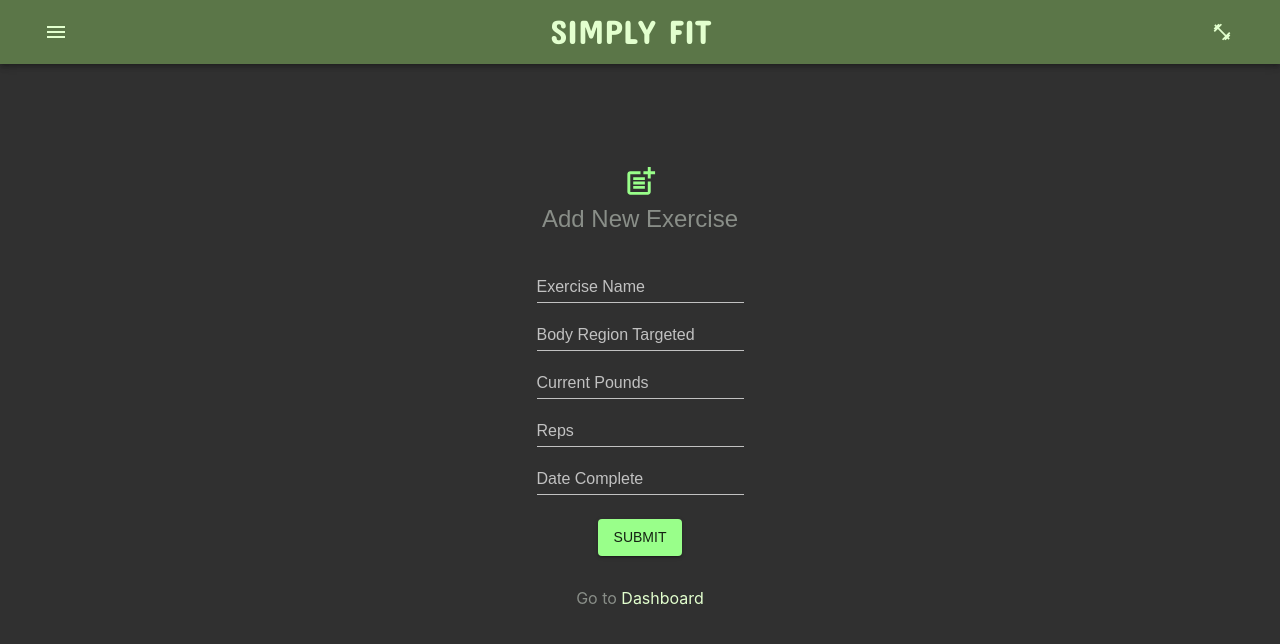
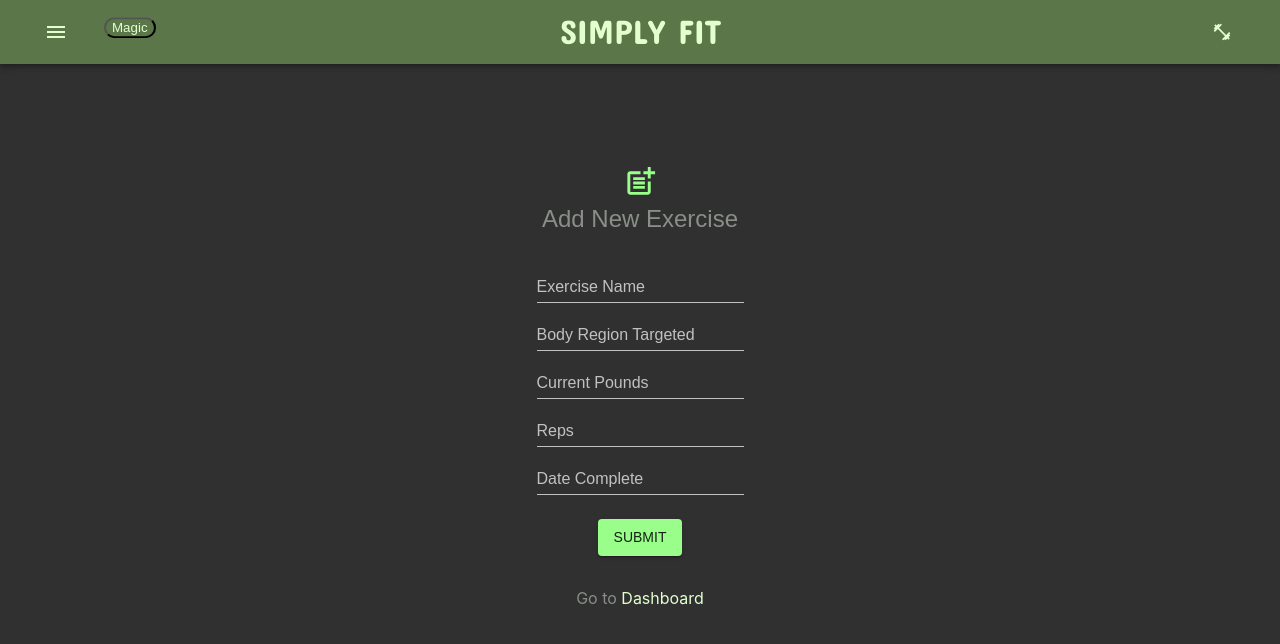
Before and after one commit to bw-wlj-2/Frontend, a React (Create React App) app in the folder my-app/: page /addexercise in a window 1280 px wide. Shown: the top 644 px of the page. Built offline with nearby package versions, Linux system fonts and the light colour scheme; a web font is replaced by a local one.

Commit message:
last update with toggled button

```diff
--- a/my-app/src/components/Dashboard.js
+++ b/my-app/src/components/Dashboard.js
@@ -15,7 +15,7 @@ import AxiosWithAuth from "../utils/AxiosWithAuth";
 import ExCard from "./ExCard";
 import CopyRight from "./CopyRight";
 import workoutImage from "../images/workingOut.svg";
-import { changeText } from '../reducers/useDarkMode';
+import { changeText } from '../reducers/useAnimation';
 import './styles.css'
 
 const useStyles = makeStyles(theme => ({
--- a/my-app/src/components/NavBar.js
+++ b/my-app/src/components/NavBar.js
@@ -12,7 +12,7 @@ import FitnessCenterIcon from "@material-ui/icons/FitnessCenter";
 import { Link } from "react-router-dom";
 import MenuIcon from "@material-ui/icons/Menu";
 import './styles.css';
-// import { useDarkMode } from '../reducers/useDarkMode';
+import { useAnimation } from '../reducers/useAnimation';
 
 const useStyles = makeStyles(theme => ({
   appBar: {
@@ -33,8 +33,8 @@ const useStyles = makeStyles(theme => ({
     margin: "auto",
     marginRight: "1.5%",
     fontFamily: "Concert One, cursive",
-    // position: 'relative',
-    // right: '1.3rem'
+    position: 'relative',
+    right: '1rem'
   },
   menuIcon: {
     position: "absolute",
@@ -72,6 +72,12 @@ const NavBar = () => {
   //   e.preventDefault();
   //   setDarkMode(!darkMode);
   // };
+
+  const [colorChange, setColorChange] = useAnimation(false);
+  const toggleMode = e => {
+    e.preventDefault();
+    setColorChange(!colorChange);
+  };
 
   return (
     <div>
@@ -125,10 +131,10 @@ const NavBar = () => {
               </MenuItem>
             </Link>
           </Menu>
-          {/* <button id='magic'
-            onClick={toggleMode} className={darkMode ? 'toggle toggled' : 'toggle'}
-          >Magic</button> */}
-          <Typography variant="h4" className={classes.title}>
+          <button id='magic'
+            onClick={toggleMode} className={colorChange ? 'toggle toggled' : 'toggle'}
+          >Magic</button>
+          <Typography variant="h4" className={classes.title} id='magicTitle'>
             SIMPLY FIT
           </Typography>
           <FitnessCenterIcon className={classes.icon} fontSize="small" />
--- a/my-app/src/components/styles.css
+++ b/my-app/src/components/styles.css
@@ -21,3 +21,17 @@
   0% { transform: translateY(0); }
   100% { transform: translateY(-.3rem); }
 }
+
+.color-change {
+  animation: color-change 3.5s infinite alternate;
+}
+
+@keyframes color-change {
+  0% { color: #e2ffce; }
+  20% { color: rgb(255, 75, 75); }
+  35% { color: rgb(255, 207, 75); }
+  50% { color: rgb(79, 79, 255); }
+  65% { color: rgb(126, 255, 75); }
+  80% { color: rgb(159, 0, 190); }
+  100% { color: #5b7648; }
+}
--- /dev/null
+++ b/my-app/src/reducers/useAnimation.js
@@ -0,0 +1,52 @@
+import { useLocalStorage } from './useLocalStorage';
+import { useEffect } from 'react';
+
+export function useAnimation() {
+  const [value, setValue] = useLocalStorage('name');
+
+  // useEffect(() => {
+  //   const body = document.querySelector(`body`);
+  //   const firstDiv = body.querySelector(`#dark`);
+  //   // console.log(firstDiv)
+  //   if (value) {
+  //     return firstDiv.classList.add(`dark-mode`)
+  //   } else {
+  //     return firstDiv.classList.remove(`dark-mode`)
+  //   }
+  // }, [value]);
+
+  // useEffect(() => {
+  //   const body = document.querySelector(`body`);
+  //   const secondDiv = body.querySelector(`#mode`);
+  //   // console.log(secondDiv)
+  //   if (value) {
+  //     return secondDiv.classList.add(`dark-mode`)
+  //   } else {
+  //     return secondDiv.classList.remove(`dark-mode`)
+  //   }
+  // }, [value]);
+
+  useEffect(() => {
+    const body = document.querySelector(`body`);
+    const title = body.querySelector(`#magicTitle`);
+    console.log(title)
+    if (value) {
+      return title.classList.add(`color-change`)
+    } else {
+      return title.classList.remove(`color-change`)
+    }
+  }, [value]);
+
+  return [value, setValue];
+}
+
+const message = localStorage.getItem(`message`);
+export function changeText() {
+  var x = document.getElementById('change-text');
+  // console.log(x)
+  if (x.innerHTML === message) {
+    x.innerHTML = `What are you working on today?`;
+  } else {
+    x.innerHTML = message;
+  }
+}
--- a/my-app/src/reducers/useDarkMode.js
+++ /dev/null
@@ -1,41 +0,0 @@
-import { useLocalStorage } from './useLocalStorage';
-import { useEffect } from 'react';
-
-export function useDarkMode() {
-  const [value, setValue] = useLocalStorage('name');
-
-  useEffect(() => {
-    const body = document.querySelector(`body`);
-    const firstDiv = body.querySelector(`#dark`);
-    // console.log(firstDiv)
-    if (value) {
-      return firstDiv.classList.add(`dark-mode`)
-    } else {
-      return firstDiv.classList.remove(`dark-mode`)
-    }
-  }, [value]);
-
-  useEffect(() => {
-    const body = document.querySelector(`body`);
-    const secondDiv = body.querySelector(`#mode`);
-    // console.log(secondDiv)
-    if (value) {
-      return secondDiv.classList.add(`dark-mode`)
-    } else {
-      return secondDiv.classList.remove(`dark-mode`)
-    }
-  }, [value]);
-
-  return [value, setValue];
-}
-
-const message = localStorage.getItem(`message`);
-export function changeText() {
-  var x = document.getElementById('change-text');
-  // console.log(x)
-  if (x.innerHTML === message) {
-    x.innerHTML = `What are you working on today?`;
-  } else {
-    x.innerHTML = message;
-  }
-}
```
